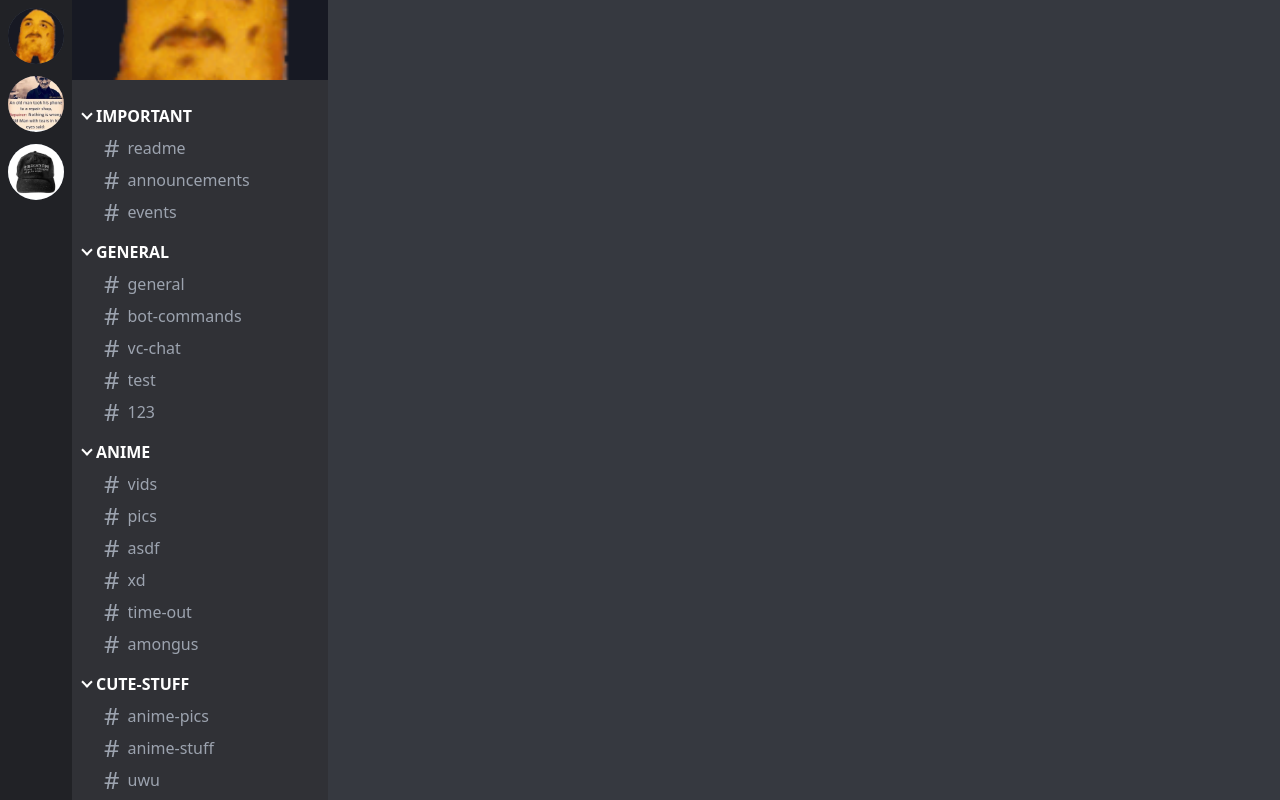
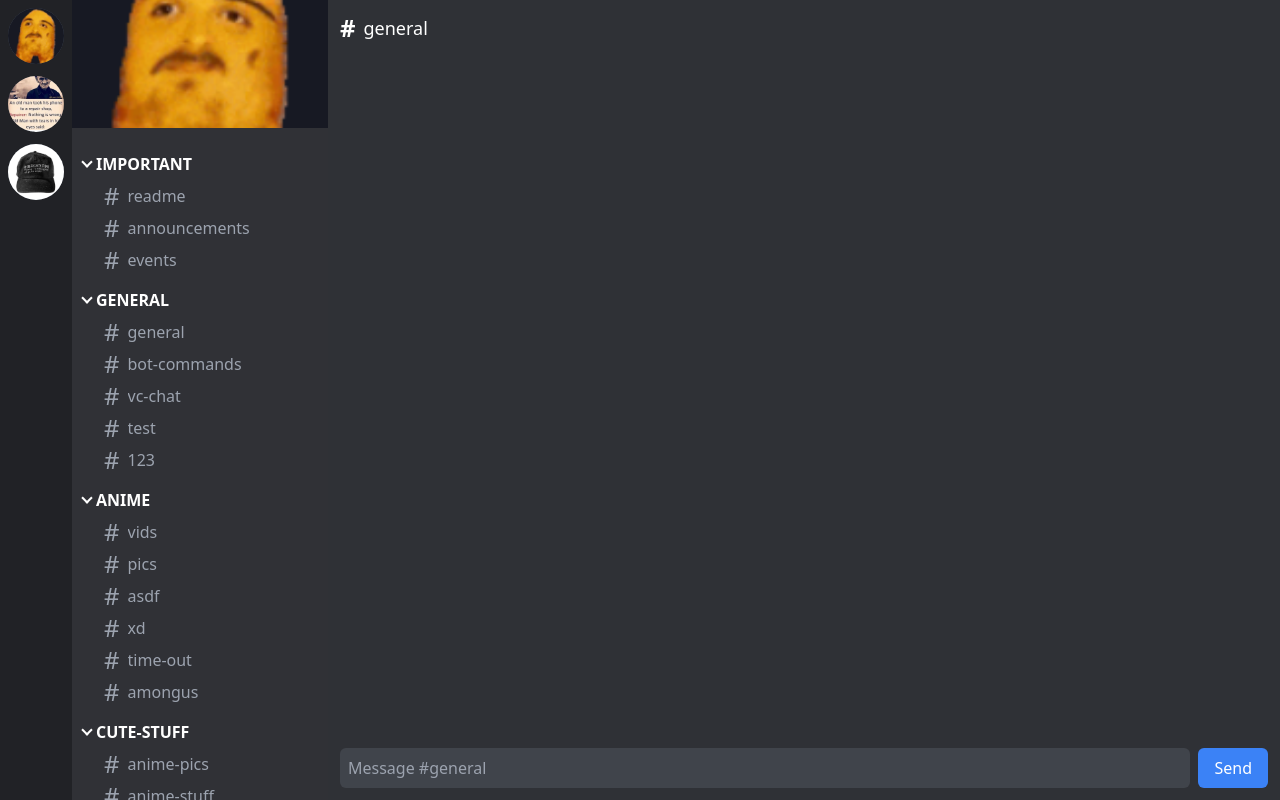
Before and after one commit to hopgrab/Discord-Offline-Proj, a React (Vite) app: page / in a window 1280 px wide. Built offline with nearby package versions, Linux system fonts and the light colour scheme.

Commit message:
update app.jsx
naglagay chat, pati pag swap ng channel, wala pa eto username pag nag chat pati different text for each server

```diff
--- a/src/App.jsx
+++ b/src/App.jsx
@@ -1,36 +1,39 @@
 import { useState } from 'react';
 import { useMessages } from './discordStore';
 
-const images = ['image1.png', 'image2.png', 'image3.jpg'];
+import image1 from './assets/image1.png';
+import image2 from './assets/image2.png';
+import image3 from './assets/image3.jpg';
+
+const images = [image1, image2, image3];
 
 export default function App() {
+  const [currentChannel, setCurrentChannel] = useState("general");  //-test
+  const [currentServer, setCurrentServer] = useState(0);            //-test
+
   return (
     <div className="flex h-screen">
-      {/* Servers */}
-      <Servers />
-      {/* Channels */}
-      <Channels />
-      {/* Chatroom */}
-      <ChatRoom />
+      <Servers setCurrentServer={setCurrentServer} />
+      <Channels setCurrentChannel={setCurrentChannel} currentServer={currentServer} />
+      <ChatRoom currentChannel={currentChannel} />
     </div>
   );
 }
 
-function Servers(props) {
+function Servers({setCurrentServer}) {
   return (
     <div className="bg-[#212226] max-w-18 p-2 gap-3 flex flex-col">
       {images.map((image, index) => (
-        <div className="dropdown dropdown-hover dropdown-right dropdown-center">
-          <button
-            key={index}
-            className="size-14 bg-gray-600 flex items-center justify-center rounded-full"
+        <div
+          key={index}
+          className="dropdown dropdown-hover dropdown-right dropdown-center"
+        >
+          <button className="size-14 bg-gray-600 flex items-center justify-center rounded-full"
+          onClick={() => setCurrentServer(index)} //-test
           >
             <div className="avatar">
               <div className="h-full rounded-badge hover:rounded-2xl transition-all duration-200">
-                <img
-                  src={`./src/assets/${image}`}
-                  alt={`Server ${index + 1}`}
-                />
+                <img src={image} alt={`Server ${index + 1}`} />
               </div>
             </div>
           </button>
@@ -46,7 +49,7 @@ function Servers(props) {
   );
 }
 
-function Category(props) {
+function Category({ title, tabChannels, setCurrentChannel }) {
   const [isTabOpen, setTabOpen] = useState(true);
 
   return (
@@ -59,12 +62,13 @@ function Category(props) {
         <p className="translate-x-[-5px] translate-y-[-4px]">
           <i className="arrow down size-2"></i>
         </p>
-        <p>{props.title}</p>
+        <p>{title}</p>
       </button>
       <div className="collapse-content pl-4 !pb-0 pr-0">
-        {props.tabChannels.map((channel, index) => (
+        {tabChannels.map((channel, index) => (
           <button
             key={index}
+            onClick={() => setCurrentChannel(channel)}
             className="w-full text-left text-gray-400 hover:text-white flex items-center space-x-2"
           >
             <span className="text-2xl">#</span>
@@ -76,25 +80,31 @@ function Category(props) {
   );
 }
 
-function Channels() {
+function Channels({ setCurrentChannel, currentServer }) {
   const tab1Channels = ['readme', 'announcements', 'events'];
   const tab2Channels = ['general', 'bot-commands', 'vc-chat', 'test', '123'];
   return (
     <div className="bg-[#303136] w-64 flex flex-col gap-3 overflow-auto">
-      {/* Top Image - Di pa implemented na maayos need to mag change after mag swap server */}
       <img
-        src={`./src/assets/${images[0]}`}
+        src={images[currentServer]}
         alt="Top Image"
-        className="w-full h-20 object-cover"
+        className="w-full h-32 object-cover"
       />
-
-      {/* Categories container */}
       <div className="flex flex-col gap-3 py-3">
-        <Category title="important" tabChannels={tab1Channels} />
-        <Category title="general" tabChannels={tab2Channels} />
+        <Category
+          title="important"
+          tabChannels={tab1Channels}
+          setCurrentChannel={setCurrentChannel}
+        />
+        <Category
+          title="general"
+          tabChannels={tab2Channels}
+          setCurrentChannel={setCurrentChannel}
+        />
         <Category
           title="anime"
           tabChannels={['vids', 'pics', 'asdf', 'xd', 'time-out', 'amongus']}
+          setCurrentChannel={setCurrentChannel}
         />
         <Category
           title="cute-stuff"
@@ -107,13 +117,64 @@ function Channels() {
             'memes',
             'this-is-a-long-channel-name',
           ]}
+          setCurrentChannel={setCurrentChannel}
         />
-        <Category title="test" tabChannels={['lol']} />
+        <Category title="test" tabChannels={['lol']} setCurrentChannel={setCurrentChannel} />
       </div>
     </div>
   );
 }
 
-function ChatRoom() {
-  return <div className="bg-[#363940] flex-1 p-4"></div>;
+function ChatRoom({ currentChannel }) {
+  const [message, setMessage] = useState("");
+  const { messages, addMessage } = useMessages();
+
+  const handleSendMessage = () => {
+    if (message.trim()) {
+      addMessage({ channel: currentChannel, content: message.trim() }); //update
+      setMessage("");
+    }
+  };
+
+  return (
+    <div className="bg-[#363940] flex-1 flex flex-col">
+      {/* Room title */}
+      <div className="bg-[#2F3136] text-white p-3 flex items-center">
+        <span className="text-2xl font-bold">#</span>
+        <span className="ml-2 text-lg">{currentChannel}</span>
+      </div>
+
+      {/* Messages list - naka messages per channel lang to, di gumagana swap servers */}
+      <div className="flex-1 overflow-y-auto bg-[#2F3136] p-4 space-y-2">
+        {messages
+          .filter((msg) => msg.channel === currentChannel)
+          .map((msg, index) => (
+            <div
+              key={index}
+              className="text-white bg-gray-700 p-2 rounded-md shadow-md"
+            >
+              {msg.content}
+            </div>
+          ))}
+      </div>
+
+      {/* d2 lagay message */}
+      <div className="bg-[#2F3136] p-3 flex items-center">
+        <input
+          type="text"
+          value={message}
+          onChange={(e) => setMessage(e.target.value)}
+          placeholder={`Message #${currentChannel}`}
+          className="flex-1 bg-[#40444b] text-white p-2 rounded-md outline-none"
+        />
+        <button
+          onClick={handleSendMessage}
+          className="ml-2 bg-blue-500 text-white px-4 py-2 rounded-md"
+        >
+          Send
+        </button>
+      </div>
+    </div>
+
+  );
 }
```
